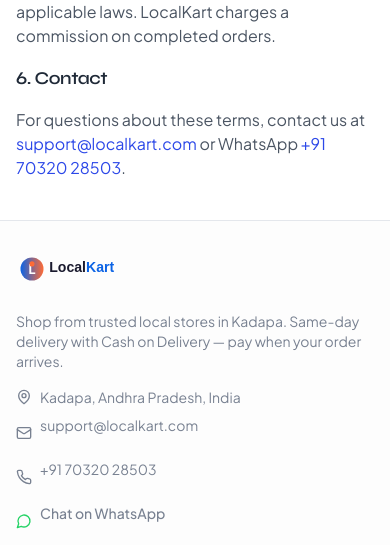
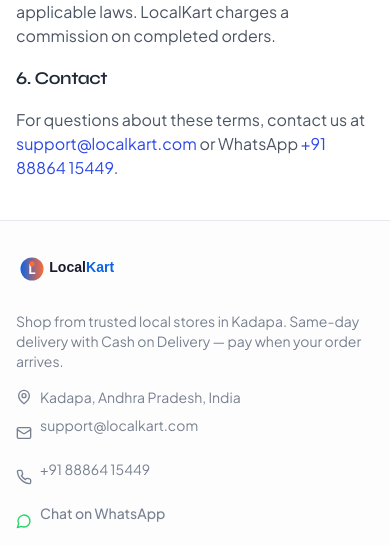
Before and after one commit to venkatasaiyadavavula-cmd/localkart, a Next.js app in the folder frontend/: page /terms in a window 390 px wide. Shown: the part 1524-2069 px from the top of the page. Built offline with nearby package versions, Linux system fonts and the light colour scheme.

Commit message:
Update business contact phone to +91 88864 15449
Co-authored-by: venkatasaiyadavavula-cmd <venkatasaiyadavavula-cmd@users.noreply.github.com>

```diff
--- a/frontend/app/(customer)/terms/page.tsx
+++ b/frontend/app/(customer)/terms/page.tsx
@@ -1,3 +1,5 @@
+import { SITE_CONTACT } from '@/lib/site-contact';
+
 export default function TermsPage() {
   return (
     <div className="max-w-3xl mx-auto px-4 py-10">
@@ -59,8 +61,8 @@ export default function TermsPage() {
             support@localkart.com
           </a>{' '}
           or WhatsApp{' '}
-          <a href="https://wa.me/917032028503" className="text-primary hover:underline">
-            +91 70320 28503
+          <a href={SITE_CONTACT.whatsappUrl} className="text-primary hover:underline">
+            {SITE_CONTACT.phoneDisplay}
           </a>
           .
         </p>
--- a/frontend/lib/site-contact.ts
+++ b/frontend/lib/site-contact.ts
@@ -2,7 +2,7 @@
 export const SITE_CONTACT = {
   email: 'support@localkart.com',
   /** E.164 without + for wa.me links */
-  phoneE164: '917032028503',
-  phoneDisplay: '+91 70320 28503',
-  whatsappUrl: 'https://wa.me/917032028503',
+  phoneE164: '918886415449',
+  phoneDisplay: '+91 88864 15449',
+  whatsappUrl: 'https://wa.me/918886415449',
 } as const;
```
